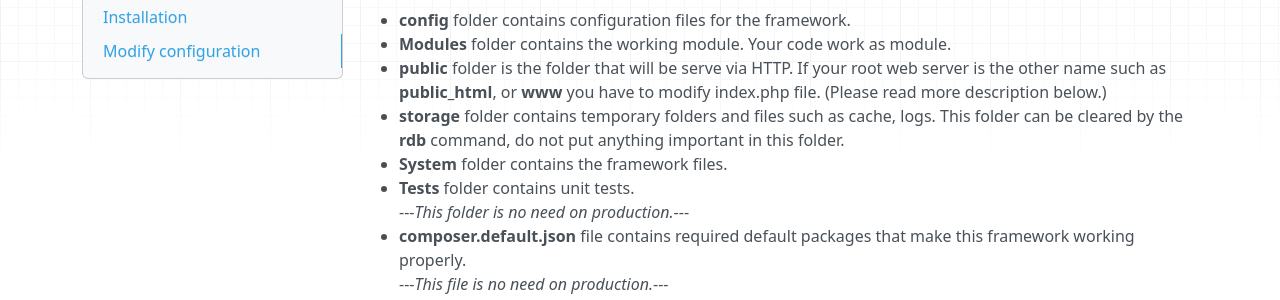
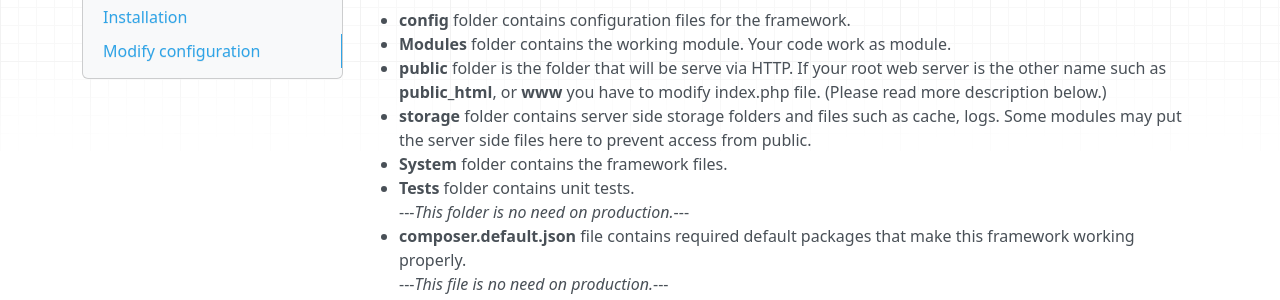
Before and after one commit to RundizBones/framework, an MkDocs documentation site: the page built from .wiki/getting-started.md, in a window 1280 px wide and 900 px high, scrolled down 751 px. Shown: the part 155-455 px from the top of the window. Built offline with MkDocs 1.6.1, drawn with Linux system fonts in a browser that asks for light colours; nearby versions of some CDN libraries.

Commit message:
Update .wiki

```diff
--- a/.wiki/getting-started.md
+++ b/.wiki/getting-started.md
@@ -36,8 +36,7 @@ These are folders and files that is required to make it work. The other folders
 * **Modules** folder contains the working module. Your code work as module.
 * **public** folder is the folder that will be serve via HTTP.
     If your root web server is the other name such as **public_html**, or **www** you have to modify index.php file. (Please read more description below.)
-* **storage** folder contains temporary folders and files such as cache, logs.
-    This folder can be cleared by the **rdb** command, do not put anything important in this folder.
+* **storage** folder contains server side storage folders and files such as cache, logs. Some modules may put the server side files here to prevent access from public.
 * **System** folder contains the framework files.
 * **Tests** folder contains unit tests.<br>
     ---*This folder is no need on production.*---
```
